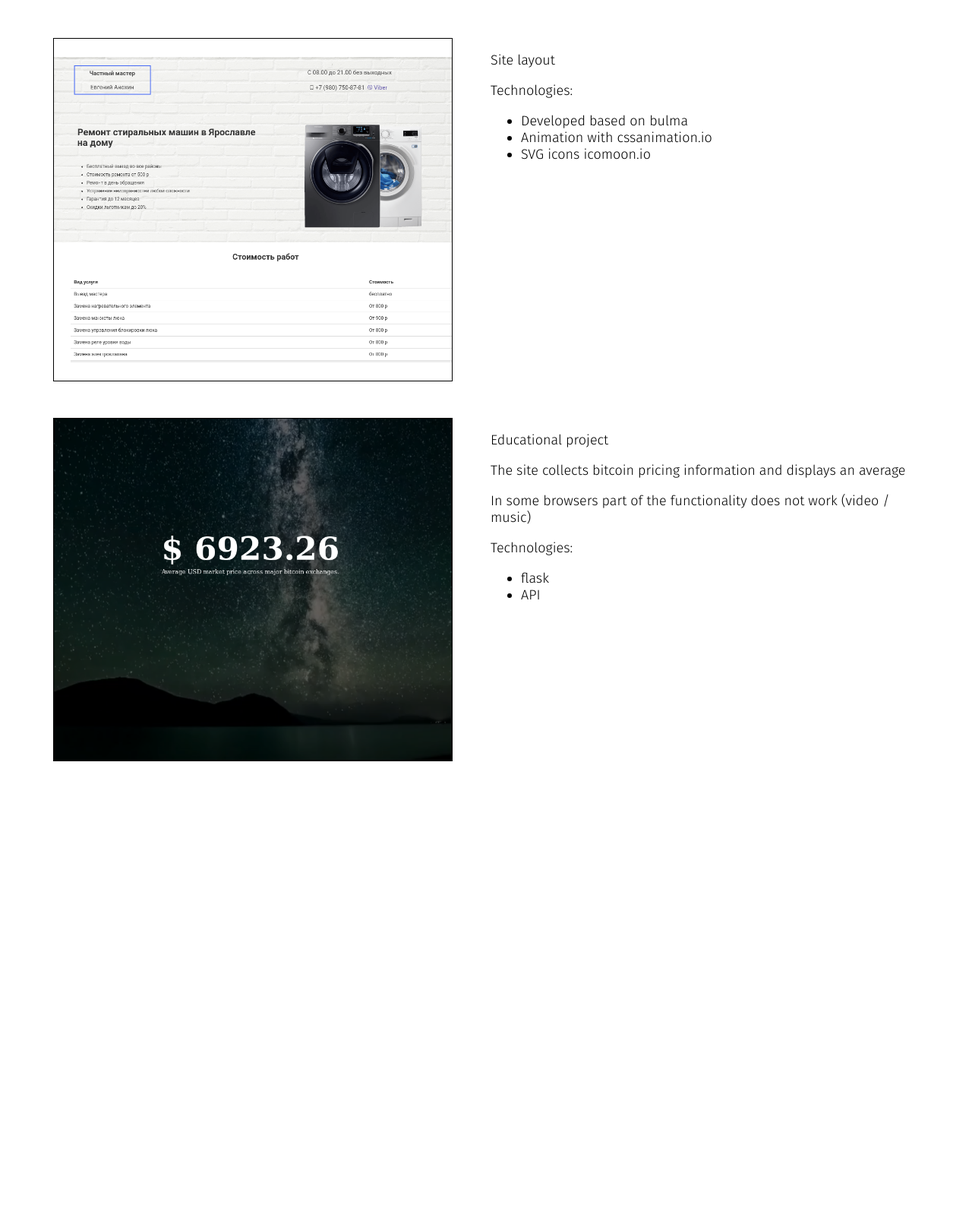
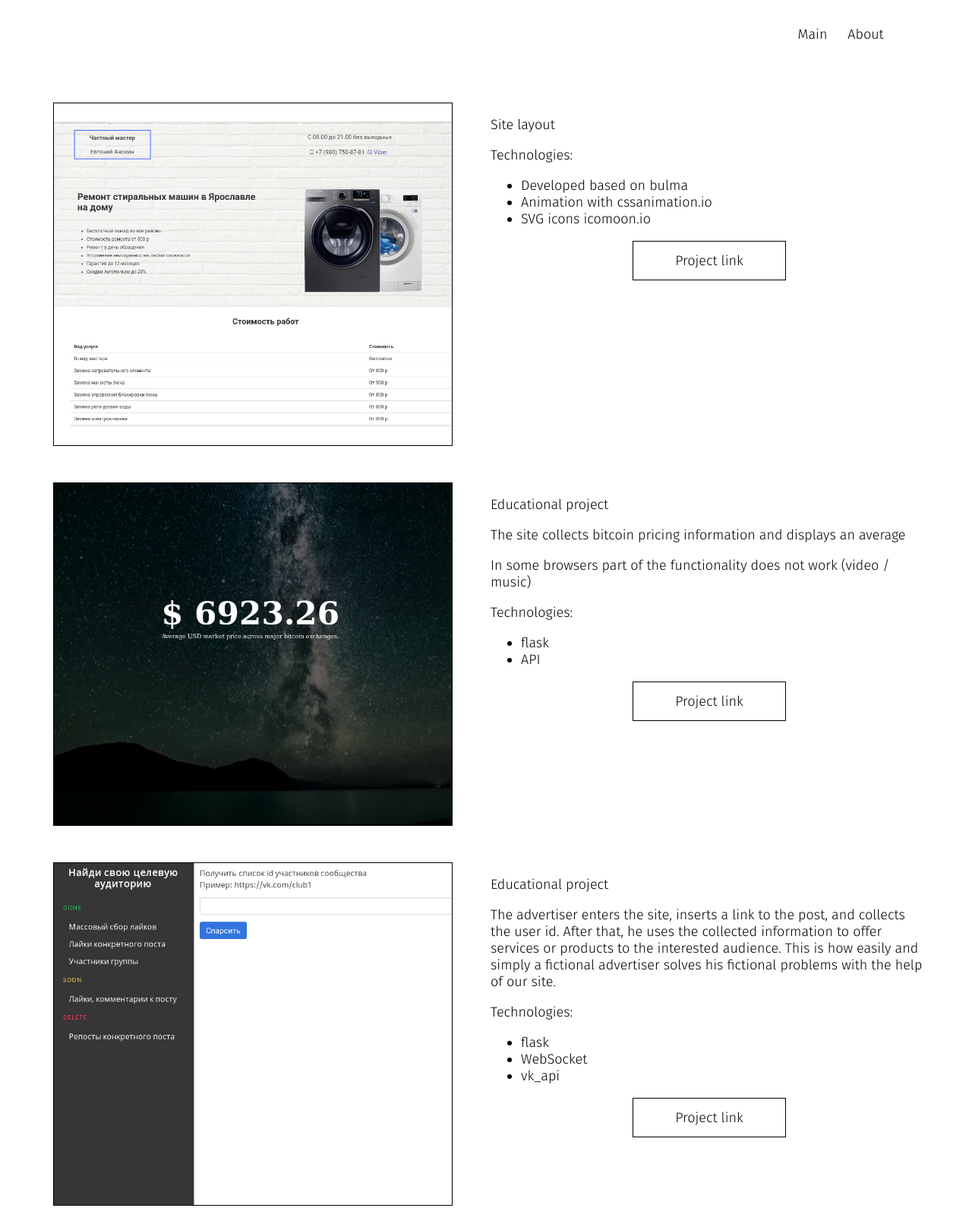
Before and after one commit to 0NotNull/0NotNull.github.io, a plain HTML site: page work.html in a window 1280 px wide. Shown: the whole page at 76% size. Before the commit the page ends 1050 px from the top, so only its background shows below. Drawn offline with Linux system fonts and the light colour scheme.

Commit message:
---update

```diff
--- a/css/main.sass
+++ b/css/main.sass
@@ -56,7 +56,6 @@
     margin-bottom: 50px
 
   li
-    list-style: none
     margin: 5px
 
 // end main
@@ -72,7 +71,35 @@
   border: black 1px solid
   background: url('../images/work1.png') no-repeat 50%
   background-size: contain
+
 .work2
   border: black 1px solid
   background: url('../images/work2.png') no-repeat 50%
   background-size: cover
+
+.work3
+  border: black 1px solid
+  background: url('../images/work3.png') no-repeat
+  background-size: cover
+
+.nav-work
+  display: flex
+  flex-flow: row wrap
+  align-content: center
+  justify-content: end
+  margin: 5px 100px 5px 10px
+  padding: 5px
+
+.button-work
+  height: 50px
+  width: 50px
+  display: flex
+  margin: 10px
+  justify-content: center
+  align-items: center
+  text-decoration: none
+  color: black
+  background-color: white
+
+.button-work:hover
+  color: #333333
--- a/work.html
+++ b/work.html
@@ -2,7 +2,8 @@
 <html lang="en">
 <head>
     <meta charset="UTF-8">
-    <title>Home</title>
+    <title>Portfolio</title>
+    <link rel="shortcut icon" href="favicon.ico"/>
     <link href="https://fonts.googleapis.com/css?family=Fira+Sans:300,400"
           rel="stylesheet">
     <link rel="stylesheet" href="css/font-awesome.min.css">
@@ -10,7 +11,10 @@
     <link rel="stylesheet" href="css/main.css">
 </head>
 <body>
-
+<nav class="nav-work">
+    <a class="button-work" href="index.html">Main</a>
+    <a class="button-work" href="#">About</a>
+</nav>
 <div class="container imageSize">
     <div class="portfolio work1"></div>
     <div class="portfolio-info">
@@ -21,6 +25,8 @@
             <li> Animation with cssanimation.io</li>
             <li> SVG icons icomoon.io</li>
         </ul>
+        <a class="button" href="https://stiralmaster76.ru/"
+           target="_blank" rel="nofollow">Project link</a>
     </div>
 </div>
 
@@ -37,8 +43,29 @@
             <li> flask</li>
             <li> API</li>
         </ul>
+        <a class="button" href="http://coincost.cf/"
+           target="_blank" rel="nofollow">Project link</a>
     </div>
 </div>
 
+<div class="container imageSize">
+    <div class="portfolio work3"></div>
+    <div class="portfolio-info">
+        <p> Educational project </p>
+        <p>The advertiser enters the site, inserts a link to the post, and
+            collects the user id. After that, he uses the collected information
+            to offer services or products to the interested audience. This is
+            how easily and simply a fictional advertiser solves his fictional
+            problems with the help of our site.</p>
+        <p> Technologies: </p>
+        <ul>
+            <li> flask</li>
+            <li> WebSocket</li>
+            <li> vk_api</li>
+        </ul>
+        <a class="button" href="http://parsevk.ga/masslike"
+           target="_blank" rel="nofollow">Project link</a>
+    </div>
+</div>
 </body>
 </html>
```
Also changed, not shown: css/main.css, images/work3.png (added), 1 other file.
